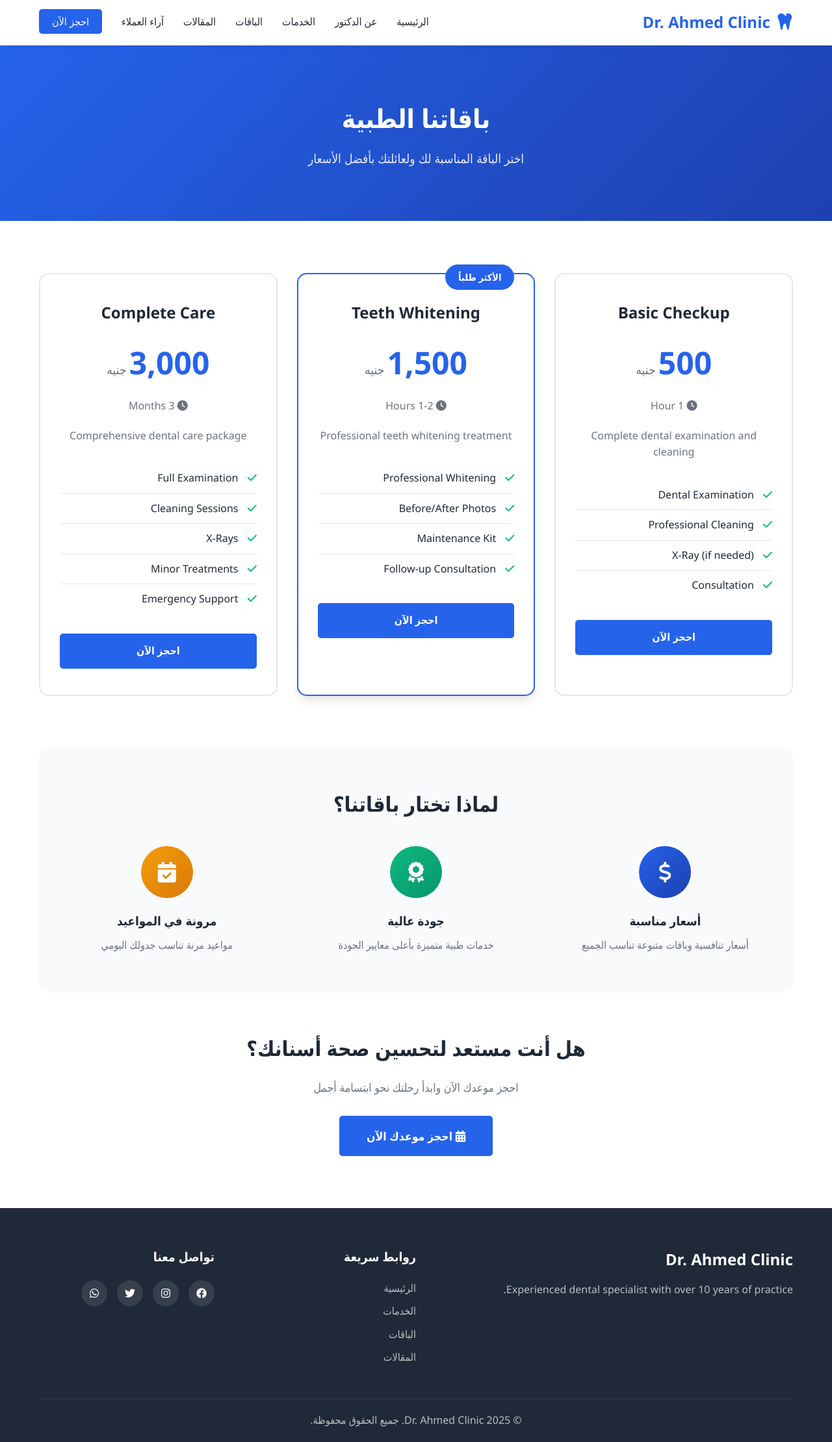
After one commit to MB-programming/kero-dentist, a PHP site: page /public/packages.php in a window 1280 px wide. The commit adds this page. Shown: the whole page at 65% size. Run offline with PHP 8.4, Linux system fonts and the light colour scheme; data comes from the database, SQL or seed files in the repository; some libraries are stand-ins or nearby versions.

Commit message:
Fix admin path and add separate pages for services and packages
Changes:
- Fix admin header.php path using __DIR__ for absolute path
- Add dedicated services.php page with all active services
- Add dedicated packages.php page with pricing and features
- Update navigation to link to separate pages instead of sections
- Keep main index.php for homepage and about/reviews/booking
- Remove one-page structure for better SEO and navigation

```diff
--- a/admin/includes/header.php
+++ b/admin/includes/header.php
@@ -1,5 +1,5 @@
 <?php
-require_once '../../includes/config.php';
+require_once __DIR__ . '/../../includes/config.php';
 requireLogin();
 
 $current_page = basename($_SERVER['PHP_SELF'], '.php');
--- a/public/index.php
+++ b/public/index.php
@@ -53,9 +53,9 @@ $site_address = getSetting('site_address', 'Cairo, Egypt');
             <ul class="nav-menu" id="navMenu">
                 <li><a href="#home">الرئيسية</a></li>
                 <li><a href="#about">عن الدكتور</a></li>
-                <li><a href="#services">الخدمات</a></li>
-                <li><a href="#packages">الباقات</a></li>
-                <li><a href="#blog">المقالات</a></li>
+                <li><a href="services.php">الخدمات</a></li>
+                <li><a href="packages.php">الباقات</a></li>
+                <li><a href="blog.php">المقالات</a></li>
                 <li><a href="#reviews">آراء العملاء</a></li>
                 <li><a href="#booking" class="btn-nav">احجز الآن</a></li>
             </ul>
--- /dev/null
+++ b/public/packages.php
@@ -0,0 +1,184 @@
+<?php
+require_once '../includes/config.php';
+
+// Fetch all active packages
+$stmt = $conn->prepare("SELECT * FROM packages WHERE is_active = 1 ORDER BY display_order ASC");
+$stmt->execute();
+$packages = $stmt->fetchAll();
+
+$site_name = getSetting('site_name', 'Dr. Ahmed Clinic');
+?>
+<!DOCTYPE html>
+<html lang="ar" dir="rtl">
+<head>
+    <meta charset="UTF-8">
+    <meta name="viewport" content="width=device-width, initial-scale=1.0">
+    <title>باقاتنا - <?php echo htmlspecialchars($site_name); ?></title>
+    <meta name="description" content="اختر الباقة المناسبة لك من باقاتنا المتنوعة بأفضل الأسعار">
+    <link rel="stylesheet" href="https://cdnjs.cloudflare.com/ajax/libs/font-awesome/6.4.0/css/all.min.css">
+    <link rel="stylesheet" href="css/style.css">
+</head>
+<body>
+    <!-- Navigation -->
+    <nav class="navbar" id="navbar">
+        <div class="container">
+            <div class="nav-brand">
+                <i class="fas fa-tooth"></i>
+                <span><?php echo htmlspecialchars($site_name); ?></span>
+            </div>
+            <ul class="nav-menu" id="navMenu">
+                <li><a href="index.php">الرئيسية</a></li>
+                <li><a href="index.php#about">عن الدكتور</a></li>
+                <li><a href="services.php">الخدمات</a></li>
+                <li><a href="packages.php">الباقات</a></li>
+                <li><a href="blog.php">المقالات</a></li>
+                <li><a href="index.php#reviews">آراء العملاء</a></li>
+                <li><a href="index.php#booking" class="btn-nav">احجز الآن</a></li>
+            </ul>
+            <div class="hamburger" id="hamburger">
+                <span></span>
+                <span></span>
+                <span></span>
+            </div>
+        </div>
+    </nav>
+
+    <div style="height: 70px;"></div>
+
+    <!-- Page Header -->
+    <section class="page-header" style="background: linear-gradient(135deg, var(--primary-color), var(--primary-dark)); color: white; padding: 80px 20px; text-align: center;">
+        <div class="container">
+            <h1 style="font-size: 2.5rem; margin-bottom: 15px;">باقاتنا الطبية</h1>
+            <p style="font-size: 1.2rem; opacity: 0.9;">اختر الباقة المناسبة لك ولعائلتك بأفضل الأسعار</p>
+        </div>
+    </section>
+
+    <!-- Packages Section -->
+    <section class="packages" style="padding: 80px 20px; background: var(--bg-white);">
+        <div class="container">
+            <?php if (count($packages) > 0): ?>
+                <div class="packages-grid">
+                    <?php foreach ($packages as $package): ?>
+                    <div class="package-card <?php echo $package['is_popular'] ? 'popular' : ''; ?>">
+                        <?php if ($package['is_popular']): ?>
+                        <div class="popular-badge">الأكثر طلباً</div>
+                        <?php endif; ?>
+                        <h3><?php echo htmlspecialchars($package['name']); ?></h3>
+                        <div class="package-price">
+                            <span class="price"><?php echo number_format($package['price'], 0); ?></span>
+                            <span class="currency">جنيه</span>
+                        </div>
+                        <?php if ($package['duration']): ?>
+                        <p class="duration">
+                            <i class="fas fa-clock"></i> <?php echo htmlspecialchars($package['duration']); ?>
+                        </p>
+                        <?php endif; ?>
+                        <p class="package-description"><?php echo htmlspecialchars($package['description']); ?></p>
+                        <?php if ($package['features']): ?>
+                        <ul class="package-features">
+                            <?php foreach (explode("\n", $package['features']) as $feature): ?>
+                                <?php if (trim($feature)): ?>
+                                <li><i class="fas fa-check"></i> <?php echo htmlspecialchars(trim($feature)); ?></li>
+                                <?php endif; ?>
+                            <?php endforeach; ?>
+                        </ul>
+                        <?php endif; ?>
+                        <a href="index.php#booking" class="btn btn-primary btn-block" onclick="selectPackage(<?php echo $package['id']; ?>, '<?php echo htmlspecialchars($package['name'], ENT_QUOTES); ?>')">احجز الآن</a>
+                    </div>
+                    <?php endforeach; ?>
+                </div>
+
+                <!-- Why Choose Us -->
+                <div style="margin-top: 80px; background: var(--bg-light); padding: 60px 20px; border-radius: 15px;">
+                    <h2 style="text-align: center; font-size: 2rem; margin-bottom: 40px; color: var(--text-color);">لماذا تختار باقاتنا؟</h2>
+                    <div style="display: grid; grid-template-columns: repeat(auto-fit, minmax(250px, 1fr)); gap: 30px;">
+                        <div style="text-align: center;">
+                            <div style="width: 80px; height: 80px; background: linear-gradient(135deg, var(--primary-color), var(--primary-dark)); border-radius: 50%; display: flex; align-items: center; justify-content: center; margin: 0 auto 20px;">
+                                <i class="fas fa-dollar-sign" style="font-size: 2rem; color: white;"></i>
+                            </div>
+                            <h3 style="margin-bottom: 10px;">أسعار مناسبة</h3>
+                            <p style="color: var(--text-light);">أسعار تنافسية وباقات متنوعة تناسب الجميع</p>
+                        </div>
+                        <div style="text-align: center;">
+                            <div style="width: 80px; height: 80px; background: linear-gradient(135deg, var(--success), #059669); border-radius: 50%; display: flex; align-items: center; justify-content: center; margin: 0 auto 20px;">
+                                <i class="fas fa-award" style="font-size: 2rem; color: white;"></i>
+                            </div>
+                            <h3 style="margin-bottom: 10px;">جودة عالية</h3>
+                            <p style="color: var(--text-light);">خدمات طبية متميزة بأعلى معايير الجودة</p>
+                        </div>
+                        <div style="text-align: center;">
+                            <div style="width: 80px; height: 80px; background: linear-gradient(135deg, var(--warning), #d97706); border-radius: 50%; display: flex; align-items: center; justify-content: center; margin: 0 auto 20px;">
+                                <i class="fas fa-calendar-check" style="font-size: 2rem; color: white;"></i>
+                            </div>
+                            <h3 style="margin-bottom: 10px;">مرونة في المواعيد</h3>
+                            <p style="color: var(--text-light);">مواعيد مرنة تناسب جدولك اليومي</p>
+                        </div>
+                    </div>
+                </div>
+
+                <!-- CTA Section -->
+                <div style="text-align: center; margin-top: 60px;">
+                    <h2 style="font-size: 2rem; margin-bottom: 20px; color: var(--text-color);">هل أنت مستعد لتحسين صحة أسنانك؟</h2>
+                    <p style="font-size: 1.1rem; color: var(--text-light); margin-bottom: 30px;">احجز موعدك الآن وابدأ رحلتك نحو ابتسامة أجمل</p>
+                    <a href="index.php#booking" class="btn btn-primary btn-lg">
+                        <i class="fas fa-calendar-alt"></i> احجز موعدك الآن
+                    </a>
+                </div>
+
+            <?php else: ?>
+                <div style="text-align: center; padding: 60px 20px;">
+                    <i class="fas fa-box" style="font-size: 4rem; color: var(--text-light); margin-bottom: 20px;"></i>
+                    <h3 style="color: var(--text-color); margin-bottom: 10px;">لا توجد باقات متاحة حالياً</h3>
+                    <p style="color: var(--text-light);">نعمل على إضافة باقات جديدة قريباً</p>
+                </div>
+            <?php endif; ?>
+        </div>
+    </section>
+
+    <!-- Footer -->
+    <footer class="footer">
+        <div class="container">
+            <div class="footer-content">
+                <div class="footer-brand">
+                    <h3><?php echo htmlspecialchars($site_name); ?></h3>
+                    <p><?php echo htmlspecialchars(getSetting('doctor_bio', '')); ?></p>
+                </div>
+                <div class="footer-links">
+                    <h4>روابط سريعة</h4>
+                    <ul>
+                        <li><a href="index.php">الرئيسية</a></li>
+                        <li><a href="services.php">الخدمات</a></li>
+                        <li><a href="packages.php">الباقات</a></li>
+                        <li><a href="blog.php">المقالات</a></li>
+                    </ul>
+                </div>
+                <div class="footer-social">
+                    <h4>تواصل معنا</h4>
+                    <div class="social-links">
+                        <a href="#"><i class="fab fa-facebook"></i></a>
+                        <a href="#"><i class="fab fa-instagram"></i></a>
+                        <a href="#"><i class="fab fa-twitter"></i></a>
+                        <a href="#"><i class="fab fa-whatsapp"></i></a>
+                    </div>
+                </div>
+            </div>
+            <div class="footer-bottom">
+                <p>&copy; <?php echo date('Y'); ?> <?php echo htmlspecialchars($site_name); ?>. جميع الحقوق محفوظة.</p>
+            </div>
+        </div>
+    </footer>
+
+    <script src="js/main.js"></script>
+    <script>
+    // Function to select package and redirect to booking
+    function selectPackage(packageId, packageName) {
+        // Redirect to home page booking section with package pre-selected
+        window.location.href = 'index.php#booking';
+        // Store package ID in session storage to pre-select it
+        if (typeof(Storage) !== "undefined") {
+            sessionStorage.setItem('selectedPackage', packageId);
+        }
+    }
+    </script>
+</body>
+</html>
```
Also changed, not shown: public/services.php (added, +129 -0 lines).
